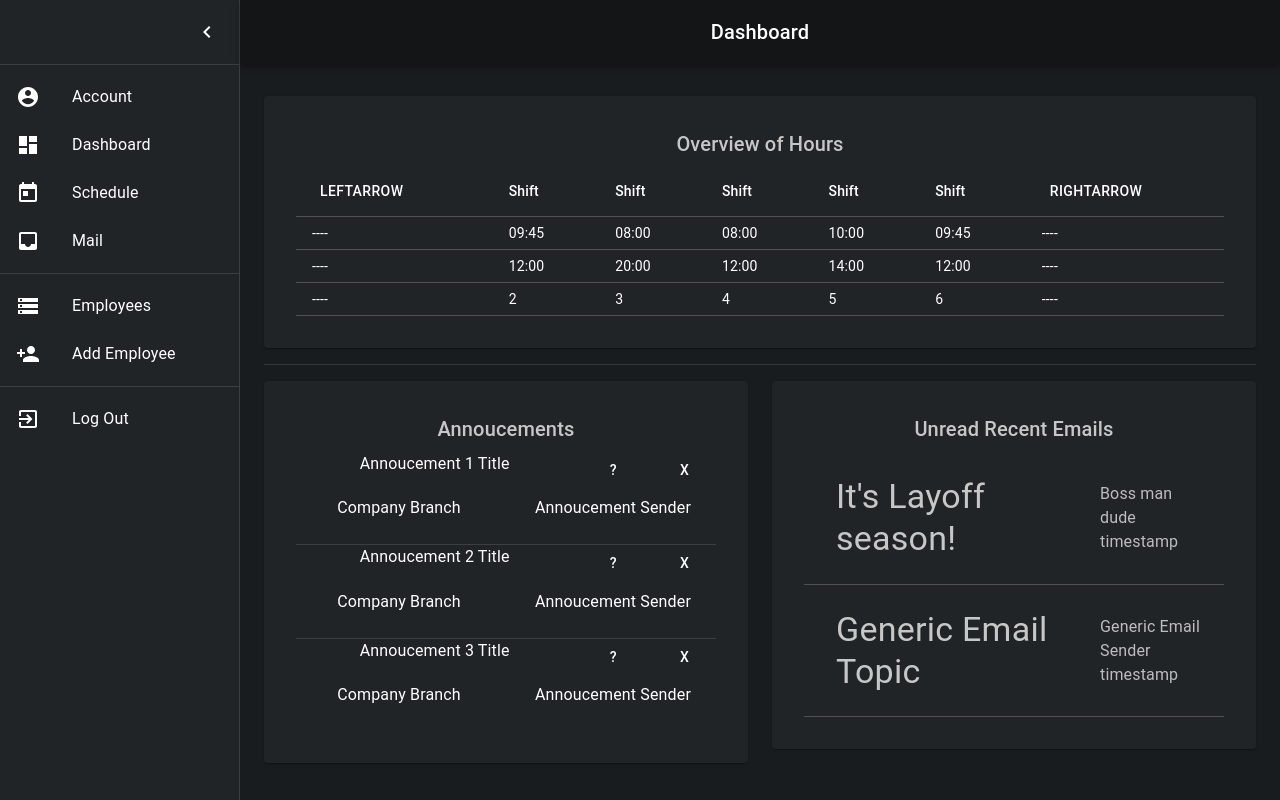
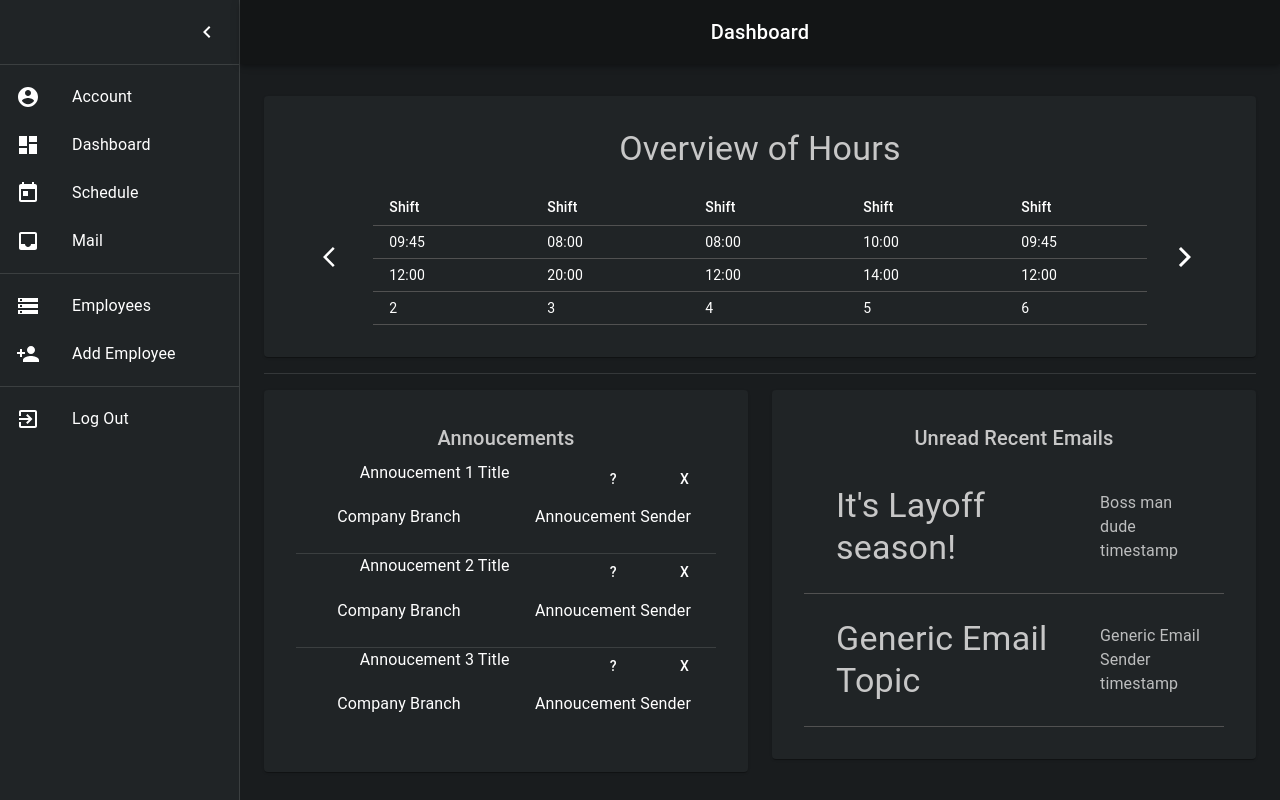
Before and after one commit to Nycarus/expendable-employees, a React (Create React App) app in the folder expendable-employees/client/: page /user in a window 1280 px wide. Built offline with nearby package versions, Linux system fonts and the light colour scheme; sample sign-in values are in the browser's storage.

Commit message:
Overview hours design is done

```diff
--- a/expendable-employees/client/src/components/hoursOverview.js
+++ b/expendable-employees/client/src/components/hoursOverview.js
@@ -15,8 +15,9 @@ I'm going to come back to this later
 
 import React from "react";
 import {makeStyles, Button } from '@material-ui/core/';
-import {Table, TableHead, TableBody, TableCell, TableRow, Typography} from '@material-ui/core';
-
+import {Table, TableHead, TableBody, TableCell, TableRow, Typography, Grid, IconButton} from '@material-ui/core';
+import ArrowBackIosIcon from '@material-ui/icons/ArrowBackIos';
+import ArrowForwardIosIcon from '@material-ui/icons/ArrowForwardIos';
 import Title from "../components/Title";
 
 const useStyles = makeStyles((theme) => ({
@@ -69,7 +70,6 @@ function setHoursTableValues(){
             dayOffset += 1;
         }
     }
-
 }
 
 const arrowClickLeft = () => {
@@ -94,52 +94,60 @@ const arrowClickRight = () => {
     console.log(currDay)
     setHoursTableValues()
 }
+
 export default function HoursOverview() {
     return(
         <React.Fragment>
-            <Title>Overview of Hours</Title>
+            <Title><Typography variant="h4" gutterBottom={true}>Overview of Hours</Typography></Title>
+            <Grid container justify="space-between" alignItems="center">
+                <Grid item xs={1}>
+                    <IconButton onClick={arrowClickLeft}>
+                        <ArrowBackIosIcon/>
+                    </IconButton>
+                </Grid>
+                <Grid item xs>
                     <Table size="small">
                         <TableHead>
                             <TableRow>
-                        <TableCell><Button onClick = {arrowClickLeft}>leftArrow</Button></TableCell>
                                 <TableCell id='dataHoursTitle1'>{schedulerData[((currDay - 2)+schedulerData.length)%schedulerData.length].title}</TableCell>
                                 <TableCell id='dataHoursTitle2'>{schedulerData[((currDay - 1)+schedulerData.length)%schedulerData.length].title}</TableCell>
                                 <TableCell id='dataHoursTitle3'>{schedulerData[((currDay - 0)+schedulerData.length)%schedulerData.length].title}</TableCell>
                                 <TableCell id='dataHoursTitle4'>{schedulerData[((currDay + 1)+schedulerData.length)%schedulerData.length].title}</TableCell>
                                 <TableCell id='dataHoursTitle5'>{schedulerData[((currDay + 2)+schedulerData.length)%schedulerData.length].title}</TableCell>
-                        <TableCell><Button onClick = {arrowClickRight}>rightArrow</Button></TableCell>
                             </TableRow>
                         </TableHead>
                         <TableBody>
                             <TableRow>
-                        <TableCell>----</TableCell>
                                 <TableCell id='dataHoursStart1'>{schedulerData[((currDay - 2)+schedulerData.length)%schedulerData.length].startDate.slice(11)}</TableCell>
                                 <TableCell id='dataHoursStart2'>{schedulerData[((currDay - 1)+schedulerData.length)%schedulerData.length].startDate.slice(11)}</TableCell>
                                 <TableCell id='dataHoursStart3'>{schedulerData[((currDay - 0)+schedulerData.length)%schedulerData.length].startDate.slice(11)}</TableCell>
                                 <TableCell id='dataHoursStart4'>{schedulerData[((currDay + 1)+schedulerData.length)%schedulerData.length].startDate.slice(11)}</TableCell>
                                 <TableCell id='dataHoursStart5'>{schedulerData[((currDay + 2)+schedulerData.length)%schedulerData.length].startDate.slice(11)}</TableCell>
-                        <TableCell>----</TableCell>
                             </TableRow>
                             <TableRow>
-                        <TableCell>----</TableCell>
                                 <TableCell id='dataHoursEnd1'>{schedulerData[((currDay - 2)+schedulerData.length)%schedulerData.length].endDate.slice(11)}</TableCell>
                                 <TableCell id='dataHoursEnd2'>{schedulerData[((currDay - 1)+schedulerData.length)%schedulerData.length].endDate.slice(11)}</TableCell>
                                 <TableCell id='dataHoursEnd3'>{schedulerData[((currDay - 0)+schedulerData.length)%schedulerData.length].endDate.slice(11)}</TableCell>
                                 <TableCell id='dataHoursEnd4'>{schedulerData[((currDay + 1)+schedulerData.length)%schedulerData.length].endDate.slice(11)}</TableCell>
                                 <TableCell id='dataHoursEnd5'>{schedulerData[((currDay + 2)+schedulerData.length)%schedulerData.length].endDate.slice(11)}</TableCell>
-                        <TableCell>----</TableCell>
                             </TableRow>
                             <TableRow>
-                        <TableCell>----</TableCell>
                                 <TableCell id='dataHoursTotal1'>{((currDay - 2)+schedulerData.length)%schedulerData.length}</TableCell>
                                 <TableCell id='dataHoursTotal2'>{((currDay - 1)+schedulerData.length)%schedulerData.length}</TableCell>
                                 <TableCell id='dataHoursTotal3'>{((currDay - 0)+schedulerData.length)%schedulerData.length}</TableCell>
                                 <TableCell id='dataHoursTotal4'>{((currDay + 1)+schedulerData.length)%schedulerData.length}</TableCell>
                                 <TableCell id='dataHoursTotal5'>{((currDay + 2)+schedulerData.length)%schedulerData.length}</TableCell>
-                        <TableCell>----</TableCell>
                             </TableRow>
                         </TableBody>
                     </Table>
+                </Grid>
+                <Grid item xs={1}>
+                    <IconButton onClick={arrowClickRight}>
+                        <ArrowForwardIosIcon/>
+                    </IconButton>
+                </Grid>
+            </Grid>
+
         </React.Fragment>
         )
 
```
Lines whose indentation alone changed are shown as unchanged.
